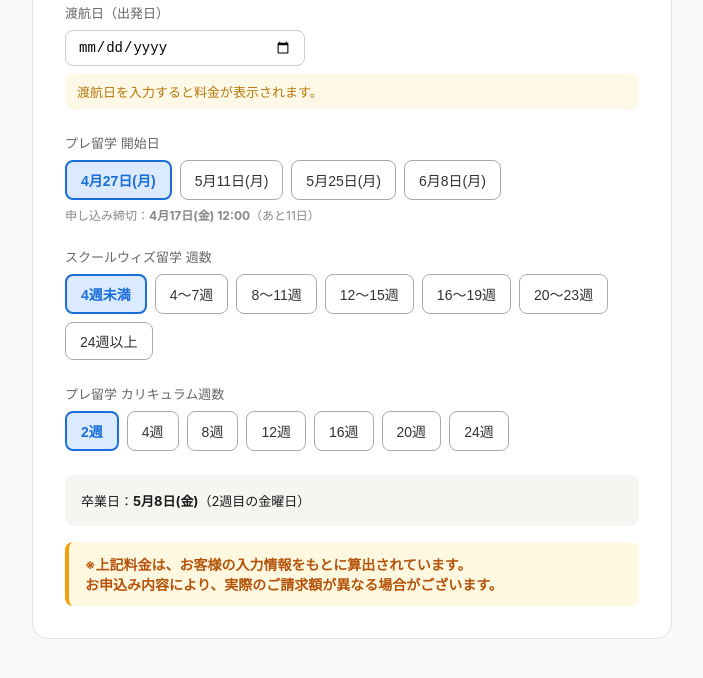
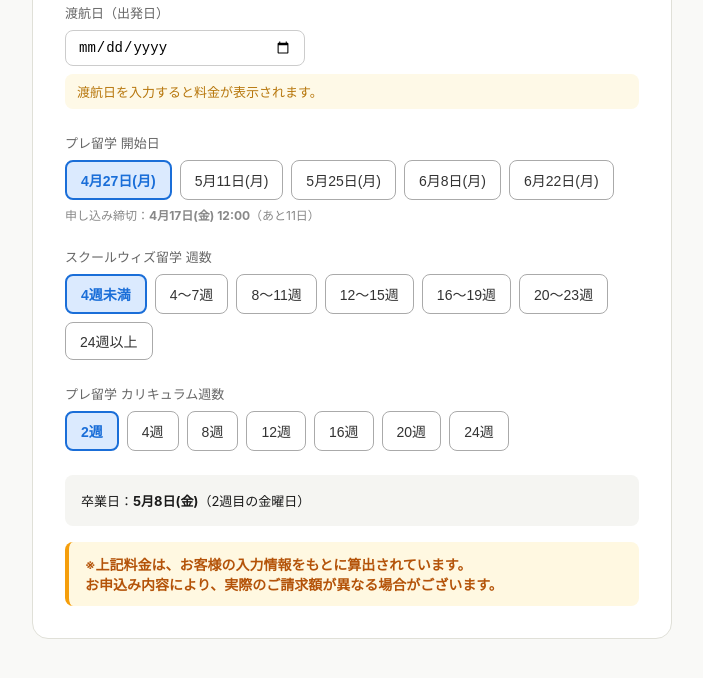
Before and after one commit to Ketchupssss1/PreRyugaku, a plain HTML site: page index.html in a window 1280 px wide. Shown: the part 112-790 px from the top of the page, without its empty margins (288-991 px from the left). Drawn offline with Linux system fonts and the light colour scheme.

Commit message:
Update index.html

```diff
--- a/index.html
+++ b/index.html
@@ -82,7 +82,7 @@ var D=[
 var now=new Date();
 function pd(s){var p=s.split('-');return new Date(+p[0],+p[1]-1,+p[2]);}
 function getDeadline(s){var d=pd(s);d.setHours(12,0,0,0);return d;}
-function getActive(){var a=[];for(var i=0;i<D.length;i++){if(getDeadline(D[i][1])>now){a.push({date:pd(D[i][0]),deadline:getDeadline(D[i][1])});if(a.length>=4)break;}}return a;}
+function getActive(){var a=[];for(var i=0;i<D.length;i++){if(getDeadline(D[i][1])>now){a.push({date:pd(D[i][0]),deadline:getDeadline(D[i][1])});if(a.length>=5)break;}}return a;}
 
 var starts=getActive();
 var preOpts=[2,4,8,12,16,20,24];
```
